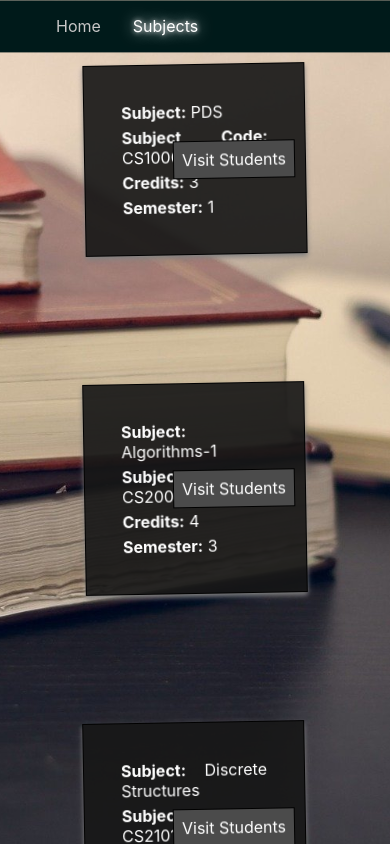
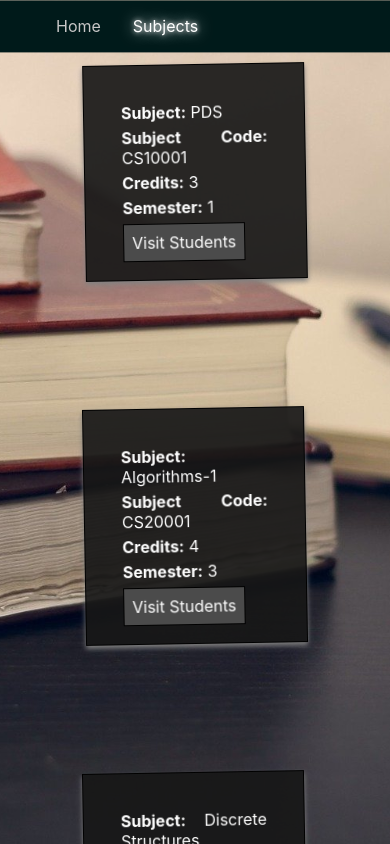
Before and after one commit to Sahil-k1509/Monitor, a React (Create React App) app: page /subject in a window 390 px wide. Shown: the top 844 px of the page. Built offline with nearby package versions, Linux system fonts and the light colour scheme.

Commit message:
Added responsiveness

```diff
--- a/src/Components/Home/Home.module.css
+++ b/src/Components/Home/Home.module.css
@@ -69,3 +69,9 @@
     80%{color: lightseagreen;}
     100%{color: white;}
 }
+
+
+@media (max-width: 480px){
+    .title{font-size: 3rem;}
+    .tag{font-size: 1rem;}
+}
--- a/src/Components/Subjects/Subject/Subject.js
+++ b/src/Components/Subjects/Subject/Subject.js
@@ -11,7 +11,7 @@ const subject = (props) => {
                 <div><strong>Subject Code:</strong> {props.Code}  </div>
                 <div><strong>Credits:</strong> {props.Credit} </div>
                 <div><strong>Semester:</strong> {props.Semester}</div>
-                <div><Link to={{pathname:link, search: '?subject='+props.SubjectName}}>Visit Students</Link> </div>
+                <div className={styles.studentlink}><Link to={{pathname:link, search: '?subject='+props.SubjectName}}>Visit Students</Link> </div>
             </div>
         );
 }
--- a/src/Components/Subjects/Subject/Subject.module.css
+++ b/src/Components/Subjects/Subject/Subject.module.css
@@ -67,11 +67,14 @@
     margin: 5px;
 }
 
-.subject a{
+.studentlink{
     position: absolute;
     right: 10px;
     top: 50%;
     transform: translateY(-50%);
+}
+
+.studentlink a{
     text-decoration: none;
     border: 1px solid black;
     color: rgb(255, 255, 255);
@@ -83,3 +86,11 @@
     background-color: rgb(173, 188, 189);
     color: black;
 }
+
+
+@media (max-width: 700px){
+    .studentlink{
+        position: initial;
+        transform: translateY(50%);
+    }
+}
```
